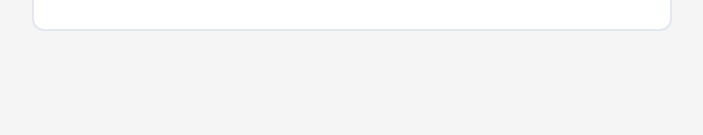
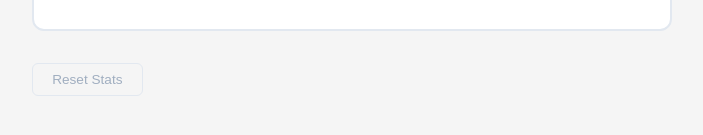
Before and after one commit to bmak91/civics, a React (Vite) app: page / in a window 1280 px wide. Shown: the part 437-572 px from the top of the page, without its empty margins (288-991 px from the left). Built offline with nearby package versions, Linux system fonts and the light colour scheme.

Commit message:
Add reset stats button on homepage
Clears all attempt history, test sessions, and seen counts
with a confirmation dialog.

Co-Authored-By: Claude Opus 4.6 <noreply@anthropic.com>

```diff
--- a/src/App.css
+++ b/src/App.css
@@ -269,3 +269,20 @@ h1 {
   color: #718096;
   line-height: 1.5;
 }
+
+.reset-stats-btn {
+  margin-top: 2rem;
+  padding: 0.5rem 1.2rem;
+  background: none;
+  color: #a0aec0;
+  border: 1px solid #e2e8f0;
+  border-radius: 6px;
+  font-size: 0.85rem;
+  cursor: pointer;
+  transition: color 0.15s, border-color 0.15s;
+}
+
+.reset-stats-btn:hover {
+  color: #e53e3e;
+  border-color: #feb2b2;
+}
--- a/src/components/Home.jsx
+++ b/src/components/Home.jsx
@@ -1,4 +1,12 @@
+import { resetAllStats } from "../utils/tracker";
+
 export default function Home({ onSelectMode }) {
+  function handleReset() {
+    if (window.confirm("Reset all stats? This will clear all attempt history and test sessions.")) {
+      resetAllStats();
+    }
+  }
+
   return (
     <div className="home">
       <p className="home-subtitle">Choose how you want to practice</p>
@@ -14,6 +22,9 @@ export default function Home({ onSelectMode }) {
           <p>Answer 40 random questions and get a score at the end. Questions rotate so you see them all over time.</p>
         </button>
       </div>
+      <button className="reset-stats-btn" onClick={handleReset}>
+        Reset Stats
+      </button>
     </div>
   );
 }
--- a/src/utils/tracker.js
+++ b/src/utils/tracker.js
@@ -95,3 +95,9 @@ export function getTestSession(sessionId) {
 export function getTestSessions() {
   return loadSessions();
 }
+
+export function resetAllStats() {
+  localStorage.removeItem(ATTEMPTS_KEY);
+  localStorage.removeItem(SESSIONS_KEY);
+  localStorage.removeItem("civics-test-seen");
+}
```
